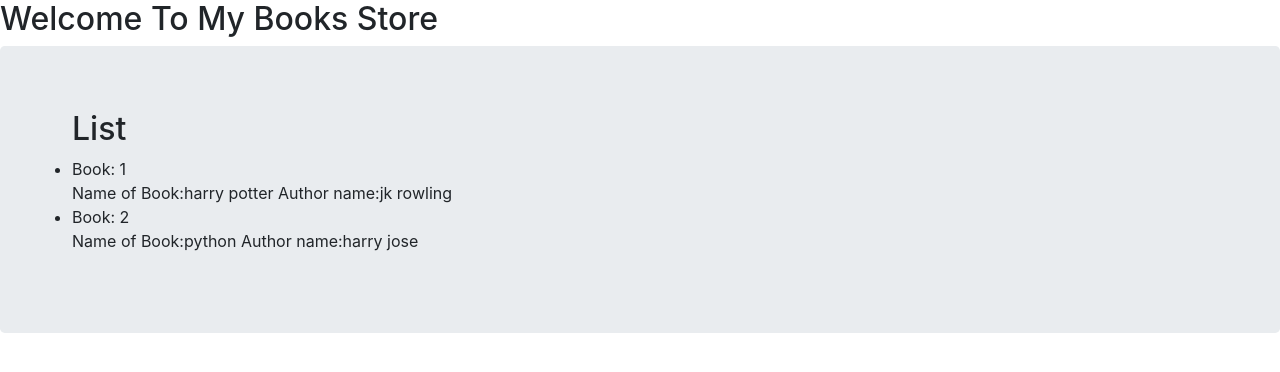
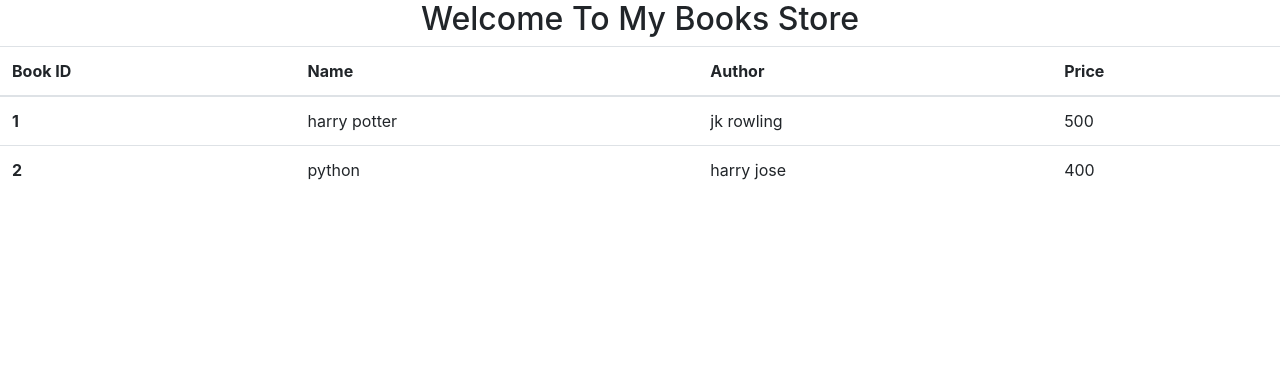
Before and after one commit to Nikhil-Ugale/Bookstore, a Flask app: page /list in a window 1280 px wide. Shown: the part 64-436 px from the top of the page. Run offline with Flask 2, Linux system fonts and the light colour scheme; data comes from the database, SQL or seed files in the repository; both versions use the stored data as it was after the commit; some libraries are stand-ins or nearby versions.

Commit message:
heroku docker

```diff
--- a/Book_APP/forms.py
+++ b/Book_APP/forms.py
@@ -6,6 +6,7 @@ class AddForm(FlaskForm):
 
     name = StringField("Please enter name of the book you want",validators=[DataRequired()])
     author = StringField("Please Enter Author Name",validators=[DataRequired()])
+    price = IntegerField("Amount")
     submit = SubmitField("Submit")
 
 class DeleteForm(FlaskForm):
--- a/Book_APP/models.py
+++ b/Book_APP/models.py
@@ -6,12 +6,15 @@ class Book_Table(db.Model):
     id = db.Column(db.Integer,primary_key = True)
     name = db.Column(db.Text)
     author = db.Column(db.Text)
+    price = db.Column(db.Integer)
 
-    def __init__(self,name,author):
+    def __init__(self,name,author,price):
         self.name = name
         self.author = author
+        self.price = price
 
 
     def __repr__(self):
         return ("Name of Book:{}\n"
-                 "Author name:{}".format(self.name,self.author))
+                 "Author name:{}"
+                 "Book Price".format(self.name,self.author,self.price))
--- a/Book_APP/templates/add.html
+++ b/Book_APP/templates/add.html
@@ -2,7 +2,7 @@
 
 {% block content %}
 
-<div class="jumbotron">
+<div class="form-group">
 
     <h2>Add Books</h2>
 
@@ -13,6 +13,8 @@
         <br>
         {{form.author.label}} {{form.author()}}
         <br>
+        {{form.price.label}} {{form.price()}}
+        <br>
 
         {{form.submit()}}
 
--- a/Book_APP/templates/base.html
+++ b/Book_APP/templates/base.html
@@ -7,6 +7,15 @@
     <script src="https://cdnjs.cloudflare.com/ajax/libs/popper.js/1.12.9/umd/popper.min.js" integrity="sha384-ApNbgh9B+Y1QKtv3Rn7W3mgPxhU9K/ScQsAP7hUibX39j7fakFPskvXusvfa0b4Q" crossorigin="anonymous"></script>
     <script src="https://maxcdn.bootstrapcdn.com/bootstrap/4.0.0/js/bootstrap.min.js" integrity="sha384-JZR6Spejh4U02d8jOt6vLEHfe/JQGiRRSQQxSfFWpi1MquVdAyjUar5+76PVCmYl" crossorigin="anonymous"></script>
         <title>Used Books Store</title>
+
+    <!-- <style>
+      body{
+            background-image:url("../static/background1.jpg");
+            background-size: 1850px 1200px;
+            background-repeat: no-repeat;
+
+         }
+    </style> -->
     </head>
     <body>
 
@@ -27,7 +36,7 @@
                 </div>
               </nav> -->
 
-              <nav class="navbar navbar-expand-lg navbar-light bg-light">
+            <nav class="navbar navbar-expand-lg navbar-light bg-light">
                 <div class="container-fluid">
                   <a class="navbar-brand" href="{{url_for('index')}}"><h5>Home</h5></a>
                   <button class="navbar-toggler" type="button" data-bs-toggle="collapse" data-bs-target="#navbarNav" aria-controls="navbarNav" aria-expanded="false" aria-label="Toggle navigation">
@@ -48,8 +57,13 @@
                   </div>
                 </div>
               </nav>
+              <div>
+                    <center>
+                        <h2>Welcome To My Books Store</h2>
+                    </center>
+              </div>
 
-              <h2>Welcome To My Books Store</h2>
+
 
 
 
--- a/Book_APP/templates/delete.html
+++ b/Book_APP/templates/delete.html
@@ -3,7 +3,7 @@
 
 {% block content %}
 
-<div class="jumbotron">
+<div class="form-group">
 
     <h2>Buy Book</h2>
     <form method="POST">
--- a/Book_APP/templates/home.html
+++ b/Book_APP/templates/home.html
@@ -3,7 +3,7 @@
 
 {% block content %}
 
-<div class="jumbotron">
+<div "form-group">
     <p>Choose any of the above option!</p>
 
 </div>
--- a/Book_APP/templates/list.html
+++ b/Book_APP/templates/list.html
@@ -3,7 +3,7 @@
 
 {% block content %}
 
-<div class="jumbotron">
+<!-- <div "form-group">
 <ul>
     <h2>List</h2>
     {% for book in books %}
@@ -12,6 +12,46 @@
     {% endfor %}
 </ul>
 
-</div>
+</div> -->
+
+<!-- <div class="container">
+    {% for book in books %}
+    <div class="row">
+      <div class="col order-last">
+        {{book.id}}
+      </div>
+      <div class="col">
+        {{book.name}}
+      </div>
+      <div class="col order-first">
+        {{book.author}}
+      </div>
+    </div>
+    {% endfor %}
+
+  </div> -->
+
+  <table class="table">
+    <thead>
+      <tr>
+        <th scope="col">Book ID</th>
+        <th scope="col">Name</th>
+        <th scope="col">Author</th>
+        <th scope="col">Price</th>
+
+      </tr>
+    </thead>
+    <tbody>
+        {% for book in books %}
+      <tr>
+        <th scope="row">{{book.id}}</th>
+        <td>{{book.name}}</td>
+        <td>{{book.author}}</td>
+        <td>{{book.price}}</td>
+      </tr>
+      {% endfor %}
+
+    </tbody>
+  </table>
 
 {% endblock %}
--- a/app.py
+++ b/app.py
@@ -1,3 +1,4 @@
+import os
 from Book_APP import app,db
 from Book_APP.models import Book_Table
 from Book_APP.forms import *
@@ -18,9 +19,10 @@ def add():
     if form.validate_on_submit():
         name = form.name.data
         author = form.author.data
+        price = form.price.data
 
 
-        new_book = Book_Table(name,author)
+        new_book = Book_Table(name,author,price)
 
         db.session.add(new_book)
         db.session.commit()
@@ -55,4 +57,5 @@ def list():
 
 
 if __name__=='__main__':
-    app.run(debug=True)
+    port=int(os.environ.get('PORT',5000))
+    app.run(debug=True,host='0.0.0.0',port=port)
```
Also changed, not shown: migrations/versions/3f08a44a2d2a_.py (renamed from migrations/versions/4e658ceb3171_added_models.py, +5 -4 lines), tests/test_book_model.py (+1 -1 lines), Book_APP/data.sqlite, Book_APP/static/background.jpg (added), Book_APP/static/background1.jpg (added), Book_APP/static/background2.jpg (added), 2 other files.
